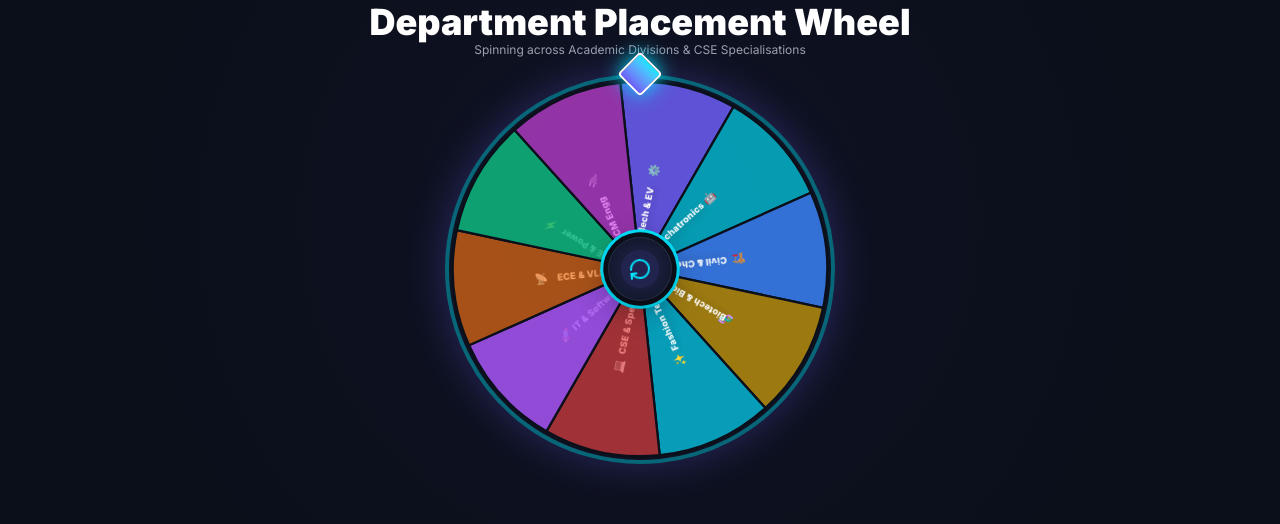
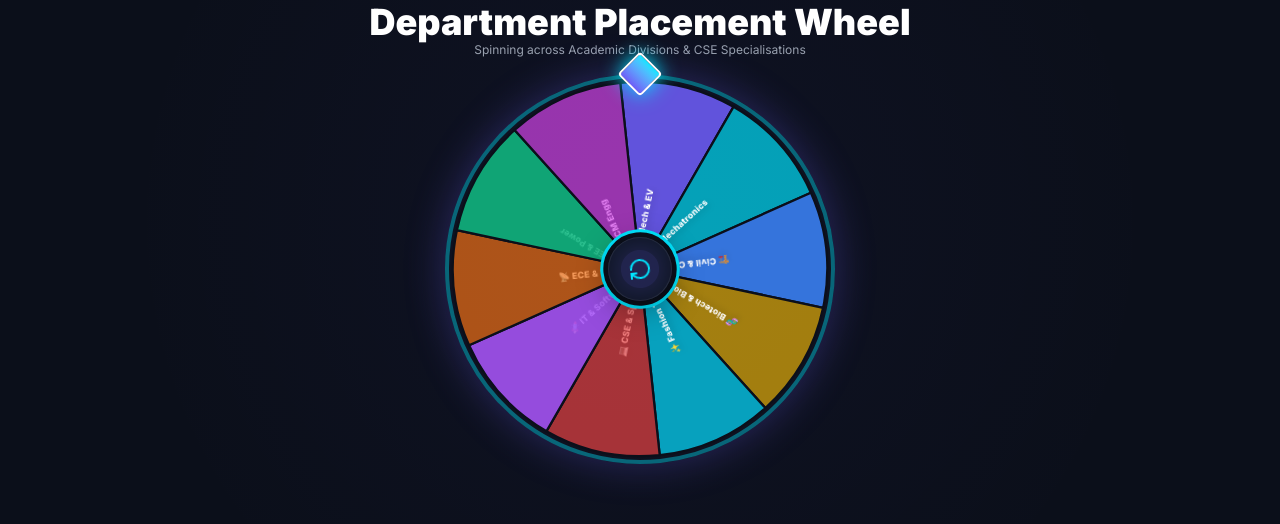
Before and after one commit to Shyam-Sarath/club_expo_place_xp, a React (Vite) app: page / in a window 1280 px wide. Both pictures are taken after a click on the button "Expo Challenge". Shown: the part 208-732 px from the top of the page. Built offline with nearby package versions, Linux system fonts and the light colour scheme.

Commit message:
Fix wheel landing angle delta calculation and align text to start from the widest outer edge (225px)

```diff
--- a/src/components/DepartmentWheel.tsx
+++ b/src/components/DepartmentWheel.tsx
@@ -55,10 +55,14 @@ export const DepartmentWheel: React.FC<DepartmentWheelProps> = ({
     const validDepts = DEPARTMENTS.filter(d => winningCat.deptIds.includes(d.id));
     const finalDept = validDepts[Math.floor(Math.random() * validDepts.length)] || DEPARTMENTS[0];
 
+    // Precise rotation calculation so pointer at TOP (12 o'clock) lands 100% accurately on target slice
+    const sliceCenterAngle = targetCatIndex * sliceAngle + sliceAngle / 2;
+    const targetAngle = (360 - sliceCenterAngle) % 360;
+    const currentMod = ((rotationDegree % 360) + 360) % 360;
+    const delta = (targetAngle - currentMod + 360) % 360;
+
     const extraTurns = 360 * 6;
-    const sliceCenterAngle = targetCatIndex * sliceAngle + sliceAngle / 2;
-    // Pointer is at top (270deg):
-    const finalDegree = rotationDegree + extraTurns + (360 - sliceCenterAngle);
+    const finalDegree = rotationDegree + extraTurns + delta;
 
     setRotationDegree(finalDegree);
 
@@ -163,7 +167,7 @@ export const DepartmentWheel: React.FC<DepartmentWheelProps> = ({
                 const pathData = `M 250 250 L ${x1} ${y1} A 245 245 0 0 1 ${x2} ${y2} Z`;
                 const isEven = index % 2 === 0;
 
-                // Left side check to prevent upside-down text
+                // Left side check for upright reading
                 const isLeftSide = midAngle > 90 && midAngle < 270;
 
                 return (
@@ -171,40 +175,25 @@ export const DepartmentWheel: React.FC<DepartmentWheelProps> = ({
                     <path
                       d={pathData}
                       fill={cat.color}
-                      fillOpacity={isEven ? 0.85 : 0.65}
+                      fillOpacity={isEven ? 0.88 : 0.68}
                       stroke="#0B0F1A"
                       strokeWidth="3"
                     />
 
-                    {/* Position text & icon along ray bisecting the slice */}
+                    {/* Text starting from WIDE OUTER EDGE (225px) extending inwards */}
                     <g transform={`rotate(${midAngle}, 250, 250)`}>
-
-                      {/* Icon placed closer to center */}
                       <text
-                        x="120"
+                        x="225"
                         y="254"
                         fill="#FFFFFF"
-                        fontSize="14"
-                        textAnchor="middle"
-                        transform={isLeftSide ? "rotate(180, 120, 254)" : undefined}
-                        className="select-none"
-                      >
-                        {cat.icon}
-                      </text>
-
-                      {/* Text Label perfectly centered inside slice segment */}
-                      <text
-                        x="175"
-                        y="254"
-                        fill="#FFFFFF"
-                        fontSize="12"
+                        fontSize="11.5"
                         fontWeight="800"
                         fontFamily="Inter, sans-serif"
-                        textAnchor="middle"
-                        transform={isLeftSide ? "rotate(180, 175, 254)" : undefined}
+                        textAnchor={isLeftSide ? "start" : "end"}
+                        transform={isLeftSide ? "rotate(180, 225, 254)" : undefined}
                         className="drop-shadow-lg select-none tracking-wide"
                       >
-                        {cat.shortCode}
+                        {cat.icon} {cat.shortCode}
                       </text>
                     </g>
                   </g>
```
